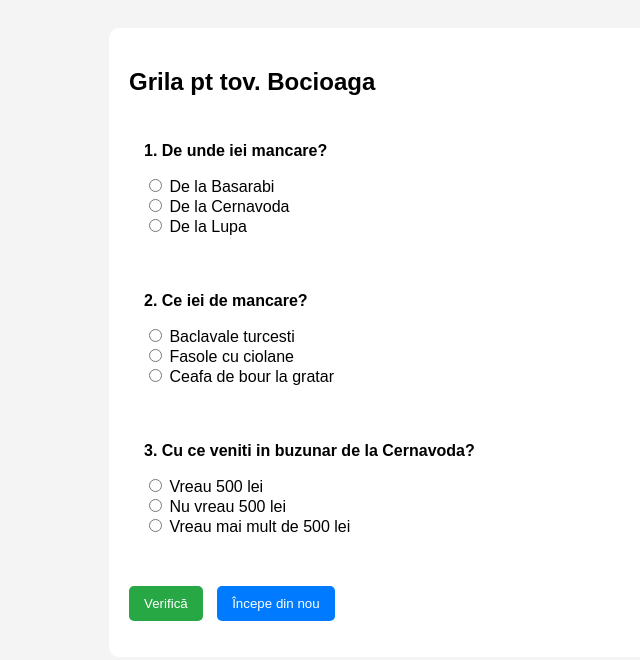
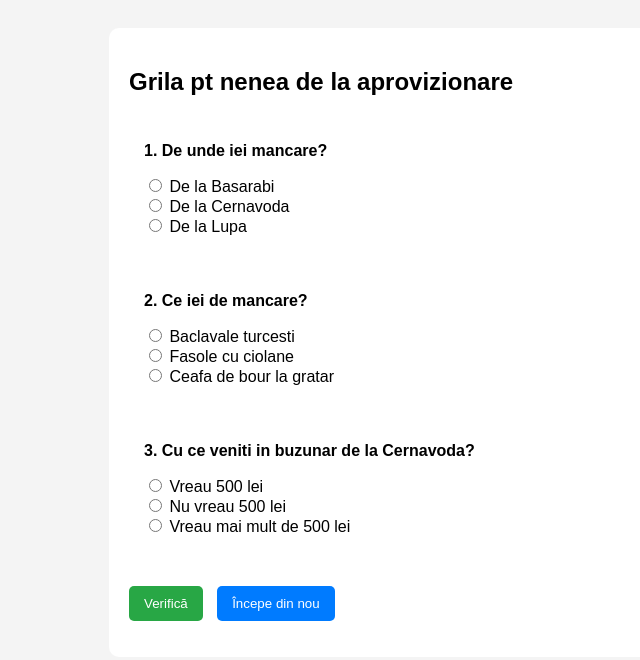
Before and after one commit to LegalQuizzes/Grile4, a plain HTML site: page index.html in a window 1280 px wide. Shown: the whole page, without its empty margins (211-851 px from the left). Drawn offline with Linux system fonts and the light colour scheme.

Commit message:
index.html

```diff
--- a/index.html
+++ b/index.html
@@ -73,7 +73,7 @@
   <script>
     function loadQuiz() {
       const quizBox = document.getElementById("quiz-box");
-      let quizHTML = "<h2>Grila pt tov. Bocioaga</h2>";
+      let quizHTML = "<h2>Grila pt nenea de la aprovizionare</h2>";
       questions.forEach((q, idx) => {
         quizHTML += `<div class="intrebare fade" id="${q.id}-box">`;
         quizHTML += `<p><strong>${idx + 1}. ${q.text}</strong></p>`;
```
